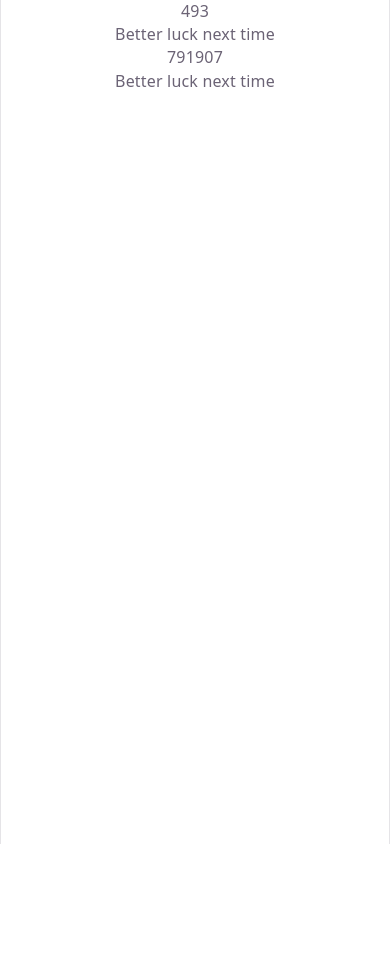
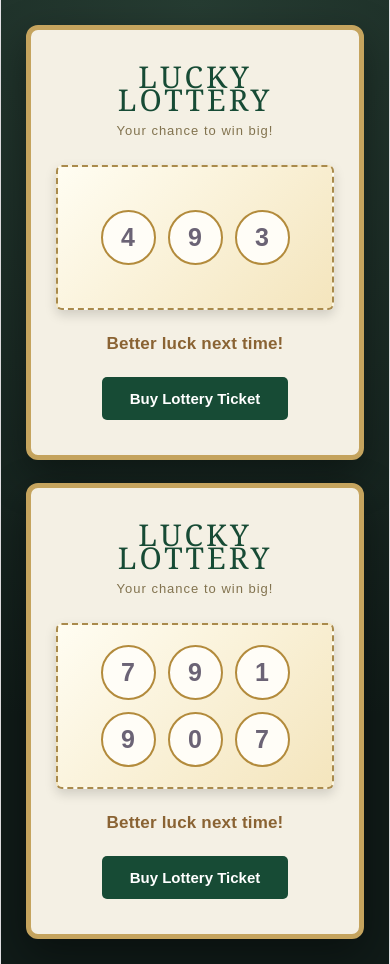
Before and after one commit to md-rahman67/react-lottery-game, a React (Vite) app: page / in a window 390 px wide. Before the commit the page ends 844 px from the top, so only its background shows below. Built offline with nearby package versions, Linux system fonts and the light colour scheme.

Commit message:
Design responsive lottery ticket UI

```diff
--- a/src/App.css
+++ b/src/App.css
@@ -1,184 +1,100 @@
-.counter {
-  font-size: 16px;
-  padding: 5px 10px;
-  border-radius: 5px;
-  color: var(--accent);
-  background: var(--accent-bg);
-  border: 2px solid transparent;
-  transition: border-color 0.3s;
-  margin-bottom: 24px;
 
-  &:hover {
-    border-color: var(--accent-border);
-  }
-  &:focus-visible {
-    outline: 2px solid var(--accent);
-    outline-offset: 2px;
-  }
+* {
+    box-sizing: border-box;
 }
 
-.hero {
-  position: relative;
+body {
+    margin: 0;
+    min-height: 100vh;
 
-  .base,
-  .framework,
-  .vite {
-    inset-inline: 0;
-    margin: 0 auto;
+    background:
+        radial-gradient(circle at top, #263c32, #101b18 75%);
+
+    font-family: Arial, sans-serif;
 }
 
-  .base {
-    width: 170px;
-    position: relative;
-    z-index: 0;
+#root {
+    min-height: 100vh;
+    display: flex;
+    justify-content: center;
+    align-items: center;
+    padding: 25px;
 }
 
-  .framework,
-  .vite {
-    position: absolute;
+.lottery-container {
+    width: 100%;
+    max-width: 520px;
+    padding: 35px 25px;
+
+    display: flex;
+    flex-direction: column;
+    align-items: center;
+    gap: 22px;
+
+    background: #f4f0e4;
+    border: 5px solid #c5a45e;
+    border-radius: 12px;
+
+    box-shadow: 0 15px 40px rgba(0, 0, 0, 0.4);
 }
 
-  .framework {
-    z-index: 1;
-    top: 34px;
-    height: 28px;
-    transform: perspective(2000px) rotateZ(300deg) rotateX(44deg) rotateY(39deg)
-      scale(1.4);
+.lottery-heading {
+    text-align: center;
 }
 
-  .vite {
-    z-index: 0;
-    top: 107px;
-    height: 26px;
-    width: auto;
-    transform: perspective(2000px) rotateZ(300deg) rotateX(40deg) rotateY(39deg)
-      scale(0.8);
-  }
+.lottery-heading h1 {
+    margin: 0;
+    color: #174b35;
+    font-family: Georgia, serif;
+    font-size: 30px;
+    letter-spacing: 3px;
 }
 
-#center {
-  display: flex;
-  flex-direction: column;
-  gap: 25px;
-  place-content: center;
-  place-items: center;
-  flex-grow: 1;
-
-  @media (max-width: 1024px) {
-    padding: 32px 20px 24px;
-    gap: 18px;
-  }
+.lottery-heading p {
+    margin: 8px 0 0;
+    color: #82734f;
+    font-size: 13px;
+    letter-spacing: 1px;
 }
 
-#next-steps {
+.ticket-wrapper {
+    width: 100%;
     display: flex;
-  border-top: 1px solid var(--border);
-  text-align: left;
-
-  & > div {
-    flex: 1 1 0;
-    padding: 32px;
-    @media (max-width: 1024px) {
-      padding: 24px 20px;
-    }
+    justify-content: center;
 }
 
-  .icon {
-    margin-bottom: 16px;
-    width: 22px;
-    height: 22px;
+.winner-message,
+.try-message {
+    margin: 0;
+    text-align: center;
+    font-size: 17px;
+    font-weight: bold;
 }
 
-  @media (max-width: 1024px) {
-    flex-direction: column;
-    text-align: center;
-  }
+.winner-message {
+    color: #147a45;
 }
 
-#docs {
-  border-right: 1px solid var(--border);
-
-  @media (max-width: 1024px) {
-    border-right: none;
-    border-bottom: 1px solid var(--border);
-  }
+.try-message {
+    color: #8a6333;
 }
 
-#next-steps ul {
-  list-style: none;
-  padding: 0;
-  display: flex;
-  gap: 8px;
-  margin: 32px 0 0;
+.buy-ticket-btn {
+    padding: 13px 28px;
+    border: none;
+    border-radius: 5px;
 
-  .logo {
-    height: 18px;
+    background: #174b35;
+    color: white;
+
+    font-size: 15px;
+    font-weight: bold;
+    cursor: pointer;
+
+    transition: 0.2s ease;
 }
 
-  a {
-    color: var(--text-h);
-    font-size: 16px;
-    border-radius: 6px;
-    background: var(--social-bg);
-    display: flex;
-    padding: 6px 12px;
-    align-items: center;
-    gap: 8px;
-    text-decoration: none;
-    transition: box-shadow 0.3s;
-
-    &:hover {
-      box-shadow: var(--shadow);
+.buy-ticket-btn:hover {
+    background: #236b4b;
+    transform: translateY(-2px);
 }
-    .button-icon {
-      height: 18px;
-      width: 18px;
-    }
-  }
-
-  @media (max-width: 1024px) {
-    margin-top: 20px;
-    flex-wrap: wrap;
-    justify-content: center;
-
-    li {
-      flex: 1 1 calc(50% - 8px);
-    }
-
-    a {
-      width: 100%;
-      justify-content: center;
-      box-sizing: border-box;
-    }
-  }
-}
-
-#spacer {
-  height: 88px;
-  border-top: 1px solid var(--border);
-  @media (max-width: 1024px) {
-    height: 48px;
-  }
-}
-
-.ticks {
-  position: relative;
-  width: 100%;
-
-  &::before,
-  &::after {
-    content: '';
-    position: absolute;
-    top: -4.5px;
-    border: 5px solid transparent;
-  }
-
-  &::before {
-    left: 0;
-    border-left-color: var(--border);
-  }
-  &::after {
-    right: 0;
-    border-right-color: var(--border);
-  }
-}
--- a/src/App.jsx
+++ b/src/App.jsx
@@ -8,8 +8,8 @@ function App() {
   return (
     <>
       <Lottery n={3} wNum={15} />
-      <Lottery n={6} wNum={30} />
-      {/* <TicketNum tNum={[1, 2, 3]} /> */}
+      <br />
+      <Lottery n={6} wNum={15} />
     </>
   )
 }
--- a/src/Lottery.jsx
+++ b/src/Lottery.jsx
@@ -1,27 +1,35 @@
+
 import { useState } from "react";
 import { genTicket, sum } from "./helper";
 import Ticket from "./Ticket";
 
 export default function Lottery({ n = 3, wNum = 15 }) {
-
     const [ticket, setTicket] = useState(genTicket(n));
 
     let isWinner = sum(ticket) === wNum;
+
+    function buyTicket() {
+        setTicket(genTicket(n));
+    }
+
     return (
-        <>
+        <section className="lottery-container">
+            <div className="lottery-heading">
+                <h1>LUCKY LOTTERY</h1>
+                <p>Your chance to win big!</p>
+            </div>
 
             <Ticket tArr={ticket} />
-            {/* <h2>Ticket</h2>
 
-            <p>
-                <span>{ticket[0]}</span>
-                <span> • </span>
-                <span>{ticket[1]}</span>
-                <span> • </span>
-                <span>{ticket[2]}</span>
-            </p> */}
+            <p className={isWinner ? "winner-message" : "try-message"}>
+                {isWinner
+                    ? "Congratulations! You won 5 Lakh Rupees!"
+                    : "Better luck next time!"}
+            </p>
 
-            {isWinner ? <p>Congrats! you won 5 Lakh ruppes</p> : <p>Better luck next time</p>}
-        </>
-    )
+            <button className="buy-ticket-btn" onClick={buyTicket}>
+                Buy Lottery Ticket
+            </button>
+        </section>
+    );
 }
--- a/src/Ticket.jsx
+++ b/src/Ticket.jsx
@@ -1,9 +1,10 @@
+
 import TicketNum from "./TicketNum";
 
 export default function Ticket({ tArr }) {
     return (
-        <>
+        <div className="ticket-wrapper">
             <TicketNum tNum={tArr} />
-        </>
-    )
+        </div>
+    );
 }
--- a/src/TicketNum.css
+++ b/src/TicketNum.css
@@ -1,28 +1,28 @@
+.ticBox {
+    width: 100%;
+    max-width: 430px;
+    min-height: 145px;
+    box-sizing: border-box;
 
-.ticBox {
+    margin: 0;
+    padding: 20px 12px;
+
     display: flex;
     align-items: center;
     justify-content: center;
-    gap: 18px;
+    flex-wrap: wrap;
+    gap: 10px;
 
-    width: 420px;
-    max-width: 90%;
-    min-height: 130px;
+    background: linear-gradient(135deg, #fffdf2, #f4e5bd);
+    border: 2px dashed #a98a4c;
+    border-radius: 6px;
 
-    padding: 25px;
-    margin: 20px auto;
-
-    background: #fff8e7;
-    border: 2px dashed #b99b60;
-    border-radius: 5px;
-
-    box-shadow: 0 6px 15px rgba(0, 0, 0, 0.18);
-    box-sizing: border-box;
+    box-shadow: 0 5px 12px rgba(0, 0, 0, 0.15);
 }
 
 .ticNumber {
-    width: 65px;
-    height: 65px;
+    width: 48px;
+    height: 48px;
     flex-shrink: 0;
 
     display: flex;
@@ -30,10 +30,23 @@
     justify-content: center;
 
     background: #fffdf7;
-    border: 2px solid #b99b60;
+    border: 2px solid #b38b3c;
     border-radius: 50%;
 
-    color: #29251d;
-    font-size: 30px;
-    font-weight: 800;
+    font-size: 23px;
+    font-weight: 900;
 }
+
+@media (max-width: 480px) {
+    .ticBox {
+        width: 100%;
+        gap: 12px;
+        padding: 20px 12px;
+    }
+
+    .ticNumber {
+        width: 55px;
+        height: 55px;
+        font-size: 25px;
+    }
+}
--- a/src/TicketNum.jsx
+++ b/src/TicketNum.jsx
@@ -1,8 +1,8 @@
-// import "./TicketNum.css";
+
+import "./TicketNum.css";
 
 export default function TicketNum({ tNum }) {
     return (
-        <>
         <p className="ticBox">
             {tNum.map((n, idx) => (
                 <span className="ticNumber" key={idx}>
@@ -10,6 +10,5 @@ export default function TicketNum({ tNum }) {
                 </span>
             ))}
         </p>
-        </>
     );
 }
```
Lines whose indentation alone changed are shown as unchanged.
